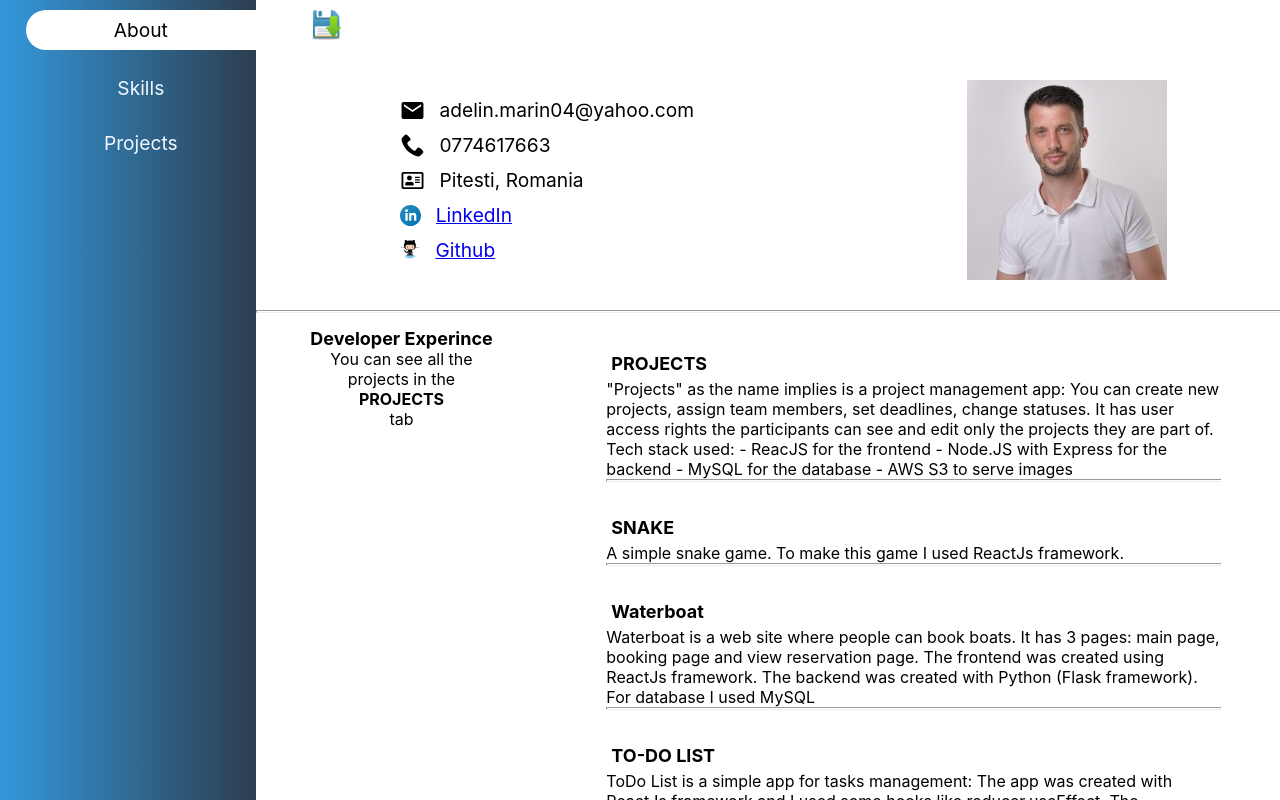
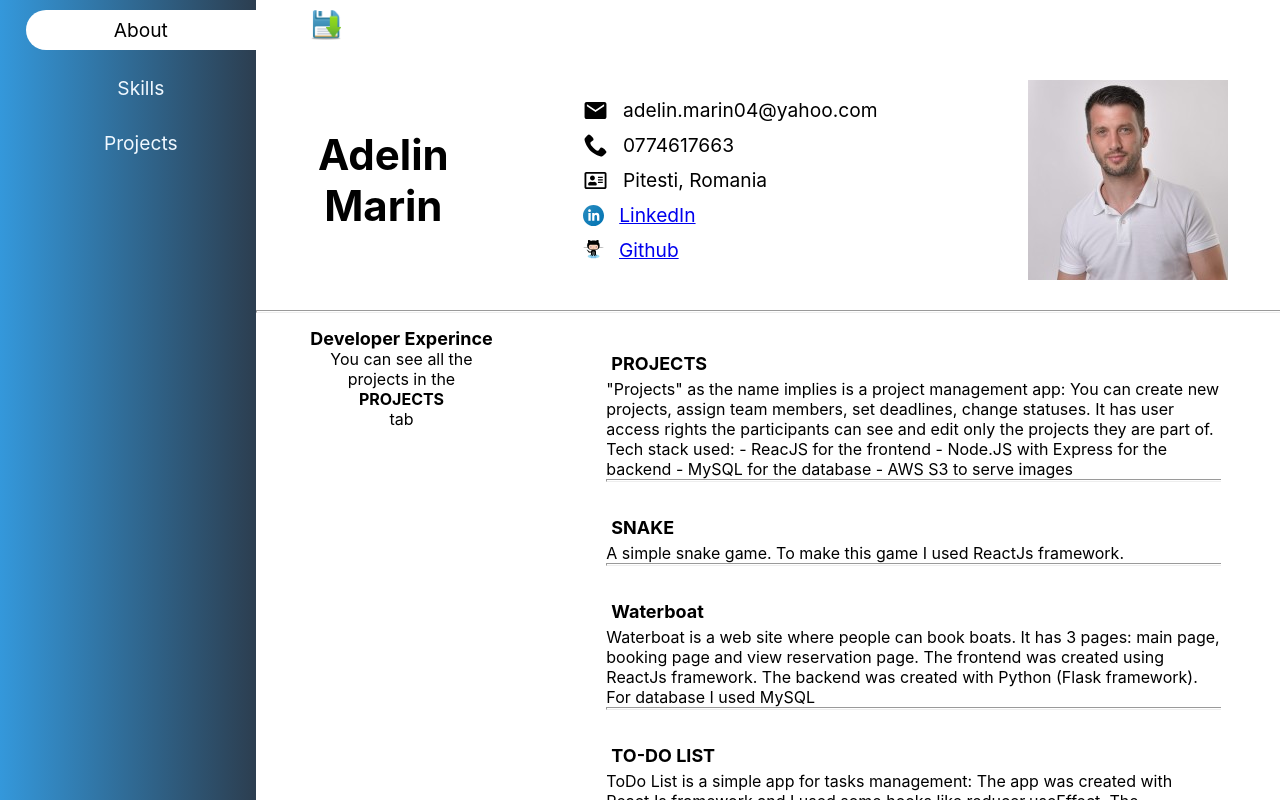
Before and after one commit to Adelin04/MyPortfolio, a React (Create React App) app: page / in a window 1280 px wide. Built offline with nearby package versions, Linux system fonts and the light colour scheme.

Commit message:
updated portfolio

```diff
--- a/src/components/About_Template.css
+++ b/src/components/About_Template.css
@@ -4,6 +4,15 @@
   align-items: center;
   justify-content: space-between;
   /* background-color: aqua; */
+}
+
+.name span {
+  display: flex;
+  justify-content: center;
+  align-items: center;
+  width: 130px;
+  font-size: 42px;
+  text-align: center;
 }
 
 .wrapper-personalInfo {
--- a/src/components/About_Template.js
+++ b/src/components/About_Template.js
@@ -59,6 +59,17 @@ const About_Template = ({
           />
         </button>
         <div className="wrapper-personalInfo">
+          <div className="name"
+            style={{
+              display: "flex",
+              flexDirection: "column",
+              width: "auto",
+              fontSize: "35px",
+              fontWeight: "bolder"
+            }}
+          >
+            <span>Adelin Marin</span>
+          </div>
           <div className="card-personalInfo">
             <p className="email">
               <img
```
